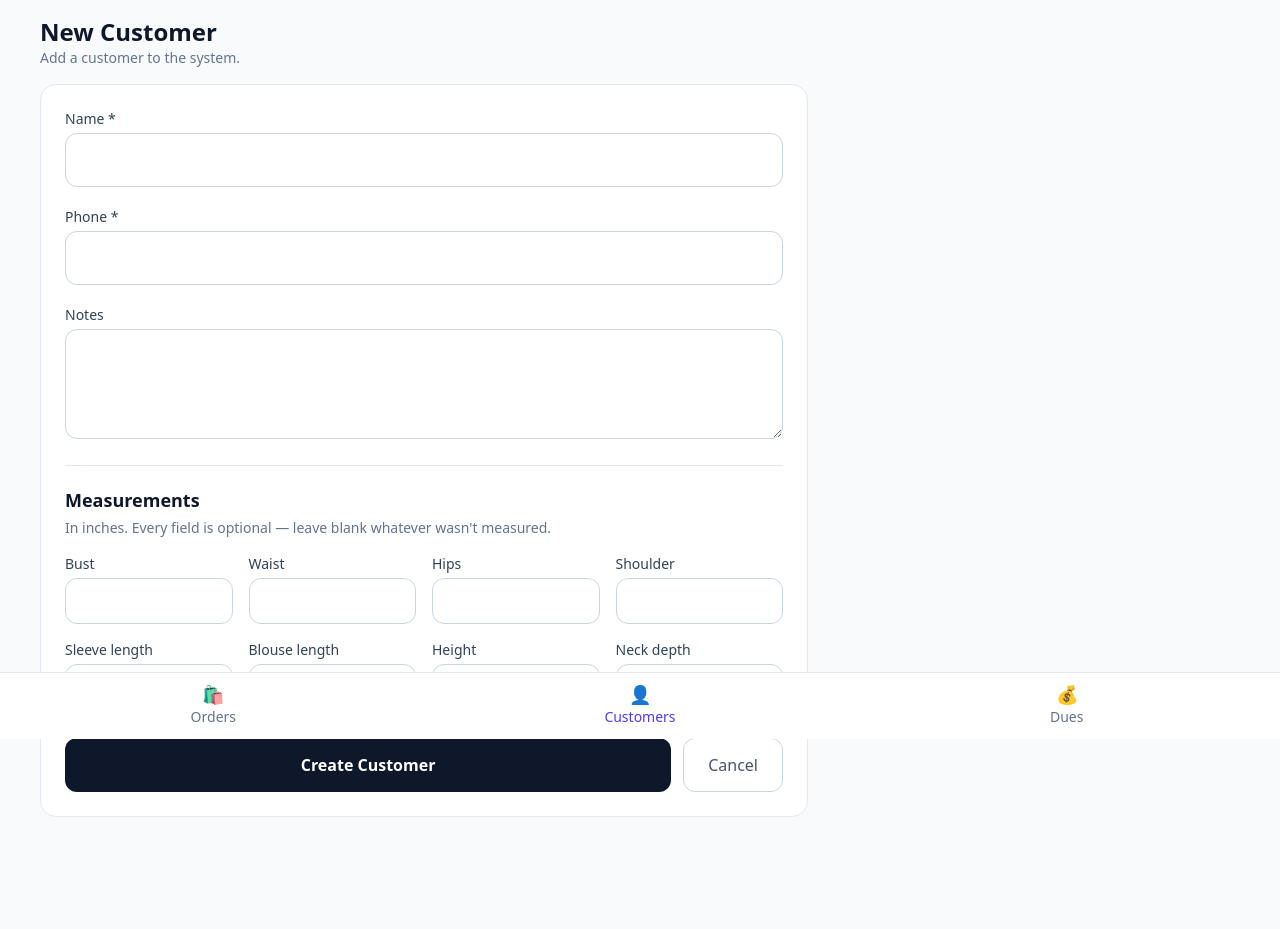
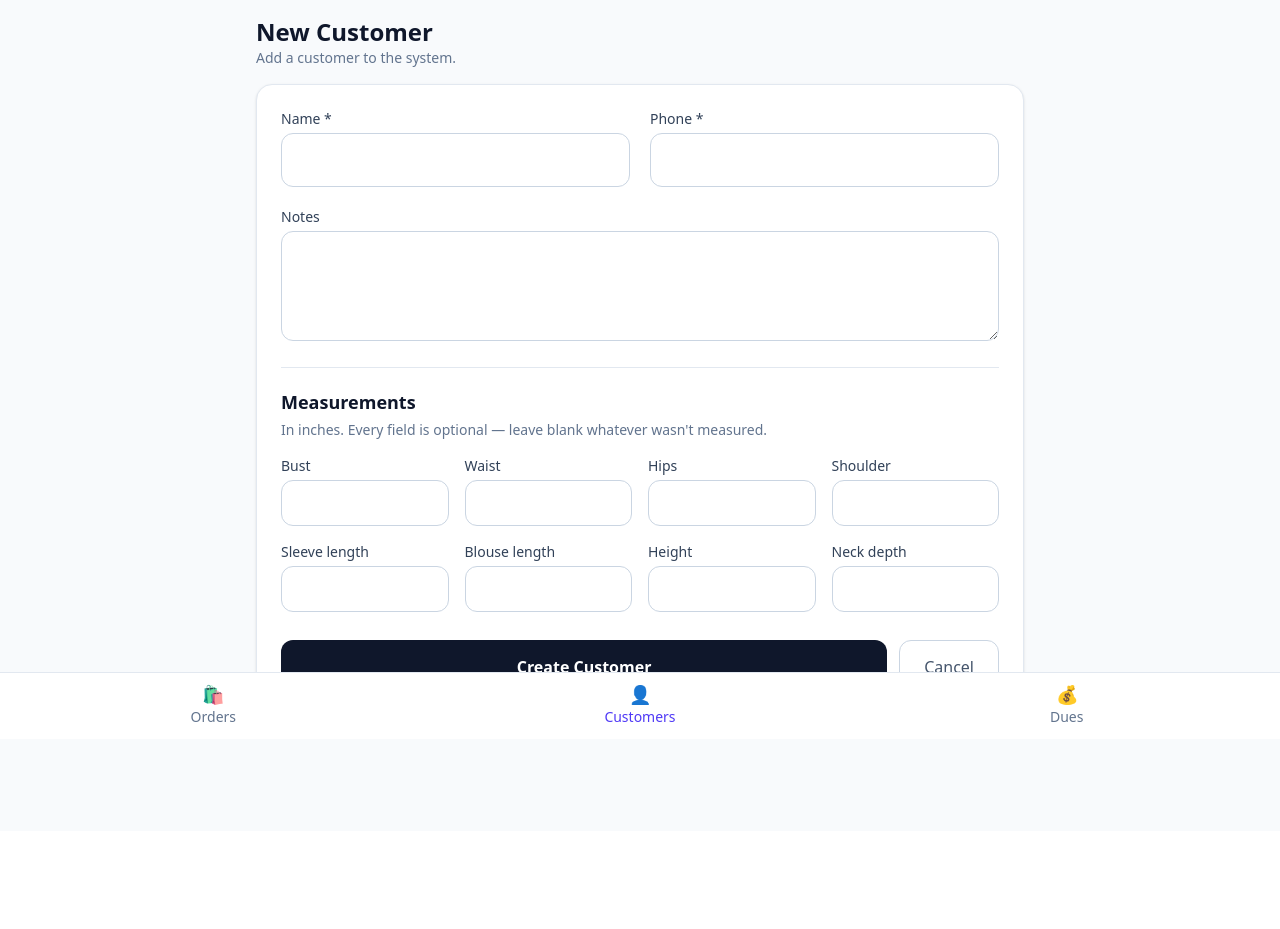
Before and after one commit to Jas2005-ct/Butterfly_designer, a Django app: page /shop/customers/new/ in a window 1280 px wide. Shown: the part 61-990 px from the top of the page. After the commit the page ends 783 px from the top, so only its background shows below. Run offline with Django 5.2, Linux system fonts and the light colour scheme; the visitor is signed in with stand-in values (Sample User, id 1); style sheets or scripts are compiled from the project's sources; some libraries are stand-ins or nearby versions.

Commit message:
fix: customer create/edit forms centered and breathing
The customer card was capped (max-w-xl, up to 768px at lg) but never
centered, so it hugged the left edge with a large empty right side on
every screen wider than a phone - the page read as half-composed. On
narrow windows the cap also made the card feel cramped and airless.

Both the create and edit forms (the same layout bug in both) now live
in one centered column: a max-w-3xl mx-auto wrapper around heading and
card, so they share the same left edge and the leftover width splits
into even margins instead of dead space on one side. Name and Phone,
being short fields, sit side by side from sm up (grid-cols-1
sm:grid-cols-2), which shortens the card above the fold on tablets and
desktop while stacking naturally on phones. The measurements grid was
already responsive (2 cols narrow, 4 from sm) and is unchanged.

The column is also height-bounded on tablets and desktop
(md:min-h-[calc(100dvh - 188px)], the 188px being the app header, the
main paddings and the bottom tab bar's clearance): the card fills the
space between header and tab bar instead of stopping mid-page with a
sea of emptiness below. The form stretches (flex-1 flex flex-col) and
the action row pins to the card's bottom (mt-auto), so the stretched
space reads as panel room rather than a floating island. Phones keep
the natural compact flow - the floor only starts at the md breakpoint.

The template comment/echo/refusal structure is untouched: typed values
still echo on a refused POST, the leak-pins still hold, and the full
customers suite passes (25 OK).

Compiled CSS rebuilt with the rules this needs (mx-auto, max-w-3xl,
grid-cols-1, sm:grid-cols-2, gap-5, mt-auto and the md: min-height
rule); none existed in the compiled build.

- templates/shop/customers/create.html - centered column, name/phone
  grid, viewport-height floor with bottom-pinned actions
- templates/shop/customers/edit.html - same, so the pages read as one pattern

```diff
--- a/templates/shop/customers/create.html
+++ b/templates/shop/customers/create.html
@@ -3,12 +3,21 @@
 {% block title %}New Customer — Butterfly Shop{% endblock %}
 
 {% block content %}
+{# One centered breathing column: heading and card share the same left edge, #}
+{# and the huge empty daylight a left-hugging card used to leave on wide #}
+{# screens is split into margins on both sides instead. On tablets-and-up #}
+{# the column is also height-bounded to the viewport minus the app chrome #}
+{# (header ~60px, main's 16px top padding and 112px bottom tab clearance #}
+{# = 188px), so the card fills the screen instead of stopping mid-page; #}
+{# the form stretches (flex-1) and the action row pins to its bottom. #}
+{# Phones keep the natural compact flow: the floor only starts at md. #}
+<div class="max-w-3xl mx-auto flex flex-col md:min-h-[calc(100dvh_-_188px)]">
     <div class="mb-4">
         <h1 class="text-2xl font-bold">New Customer</h1>
         <p class="text-slate-500 text-sm">Add a customer to the system.</p>
     </div>
 
-<form method="post" class="bg-white rounded-2xl border border-slate-200 p-5 sm:p-6 space-y-5 max-w-xl lg:max-w-3xl">
+    <form method="post" class="bg-white rounded-2xl border border-slate-200 shadow-sm p-5 sm:p-6 space-y-5 flex-1 flex flex-col">
         {% csrf_token %}
 
         {# Set by a refused POST when the name or phone is the problem, absent on GET; inline so the fix sits under it. #}
@@ -18,6 +27,9 @@
         </div>
         {% endif %}
 
+        {# Name and phone are short; side by side from sm up so the card is #}
+        {# not a tall stack of half-used rows on tablets and desktop. #}
+        <div class="grid grid-cols-1 sm:grid-cols-2 gap-5">
             <div>
                 <label for="name" class="block text-sm font-medium text-slate-700 mb-1">Name *</label>
                 {# `form` is present only on a refused POST; on GET the boxes render empty. Values echo as typed, never defaulted to a stored copy. #}
@@ -30,6 +42,7 @@
                 <input type="tel" name="phone" id="phone" required value="{{ form.phone }}"
                        class="w-full text-lg px-4 py-3 rounded-xl border border-slate-300 focus:border-indigo-500 focus:ring-2 focus:ring-indigo-200 outline-none">
             </div>
+        </div>
 
         <div>
             <label for="notes" class="block text-sm font-medium text-slate-700 mb-1">Notes</label>
@@ -39,7 +52,7 @@
 
         {% include "shop/customers/_measurement_fields.html" %}
 
-    <div class="flex gap-3 pt-2">
+        <div class="mt-auto flex gap-3 pt-2">
             <button type="submit"
                     class="flex-1 bg-slate-900 text-white font-bold px-4 py-3.5 rounded-xl hover:bg-indigo-600 transition-colors">
                 Create Customer
@@ -50,4 +63,5 @@
             </a>
         </div>
     </form>
+</div>
 {% endblock %}
```
Also changed, not shown: templates/shop/customers/edit.html (+10 -2 lines). Lines whose indentation alone changed are shown as unchanged.
